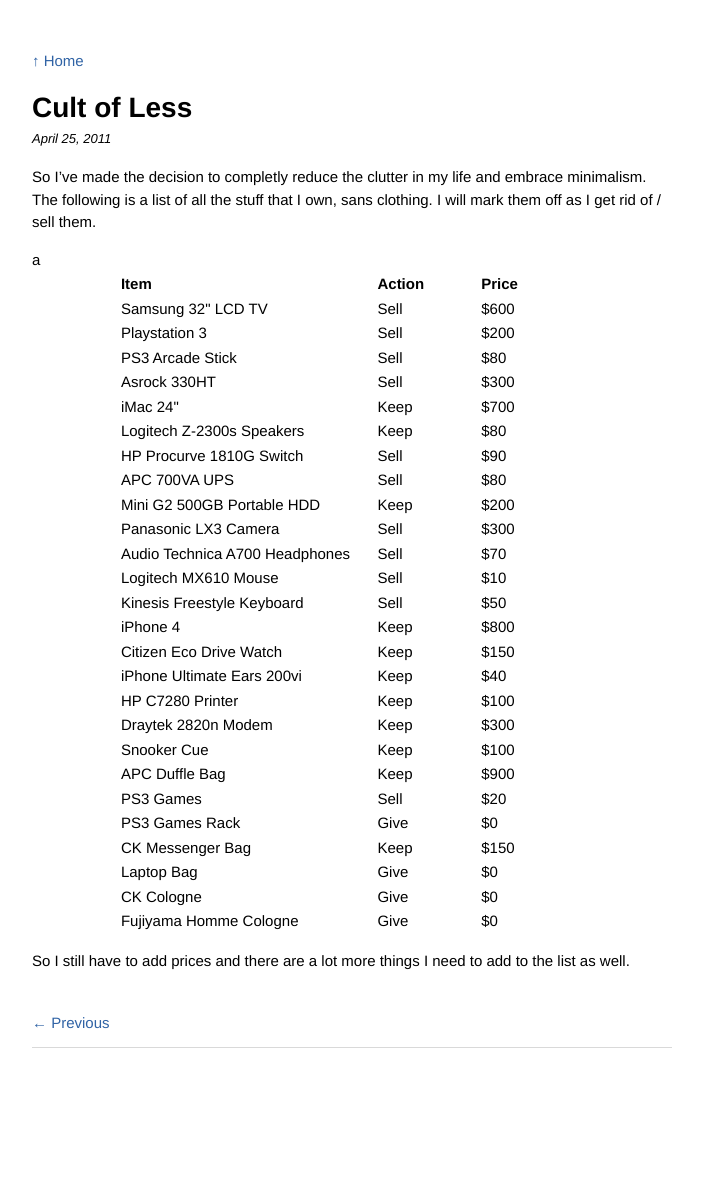
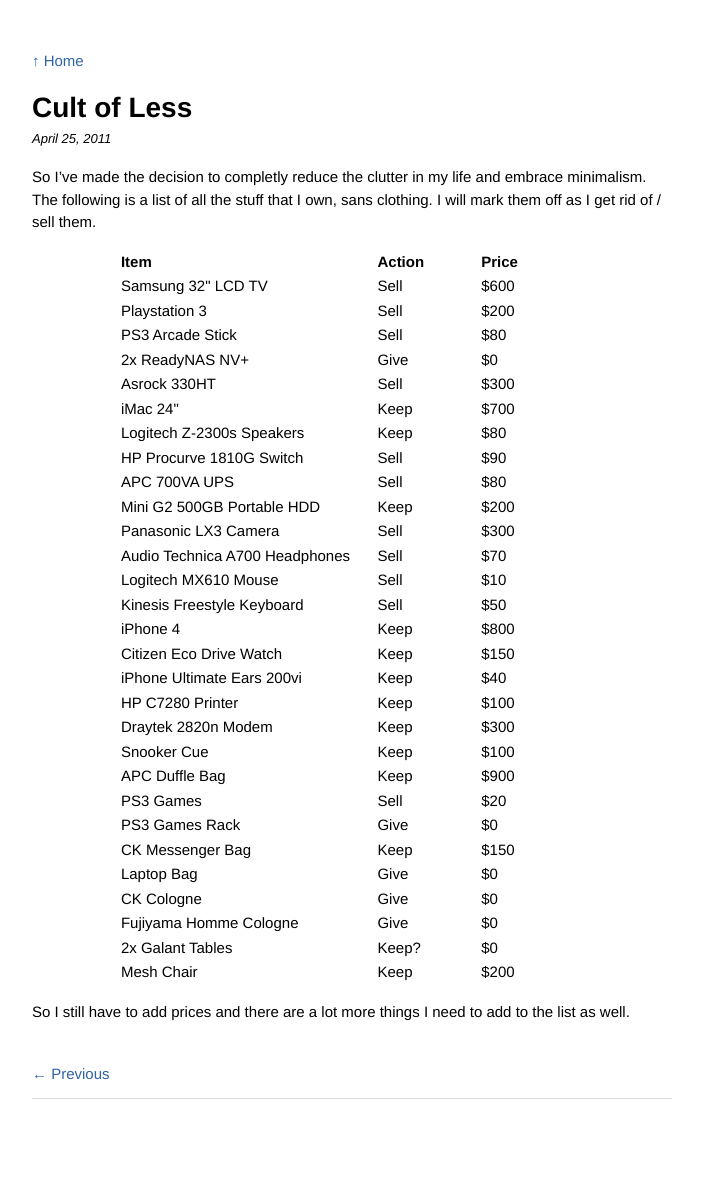
Before and after one commit to christophersjchow/blog, a Jekyll site: the page built from _posts/2011-04-25-Cult-of-Less.markdown, in a window 1280 px wide. Shown: the whole page, without its empty margins (288-991 px from the left). Built offline with Jekyll 4.4.1, drawn with Linux system fonts in a browser that asks for light colours; comment, search, counter and statistics services are not loaded; before the commit the page ends 1128 px from its top, so only the background shows below that.

Commit message:
Post: Add more items and fix typos.

```diff
--- a/_posts/2011-04-25-Cult-of-Less.markdown
+++ b/_posts/2011-04-25-Cult-of-Less.markdown
@@ -25,6 +25,11 @@ So I've made the decision to completly reduce the clutter in my life and embrace
         <td>PS3 Arcade Stick</td>
         <td>Sell</td>
         <td>$80</td>
+    </tr>
+    <tr>
+        <td>2x ReadyNAS NV+</td>
+        <td>Give</td>
+        <td>$0</td>
     </tr>
     <tr>
         <td>Asrock 330HT</td>
@@ -115,7 +120,7 @@ So I've made the decision to completly reduce the clutter in my life and embrace
         <td>PS3 Games</td>
         <td>Sell</td>
         <td>$20</td>
-    </tr>a
+    </tr>
     <tr>
         <td>PS3 Games Rack</td>
         <td>Give</td>
@@ -141,6 +146,16 @@ So I've made the decision to completly reduce the clutter in my life and embrace
         <td>Give</td>
         <td>$0</td>
     </tr>
+    <tr>
+        <td>2x Galant Tables</td>
+        <td>Keep?</td>
+        <td>$0</td>
+    </tr>
+    <tr>
+        <td>Mesh Chair</td>
+        <td>Keep</td>
+        <td>$200</td>
+    </tr>
 </table>
 
 So I still have to add prices and there are a lot more things I need to add to the list as well.
```
